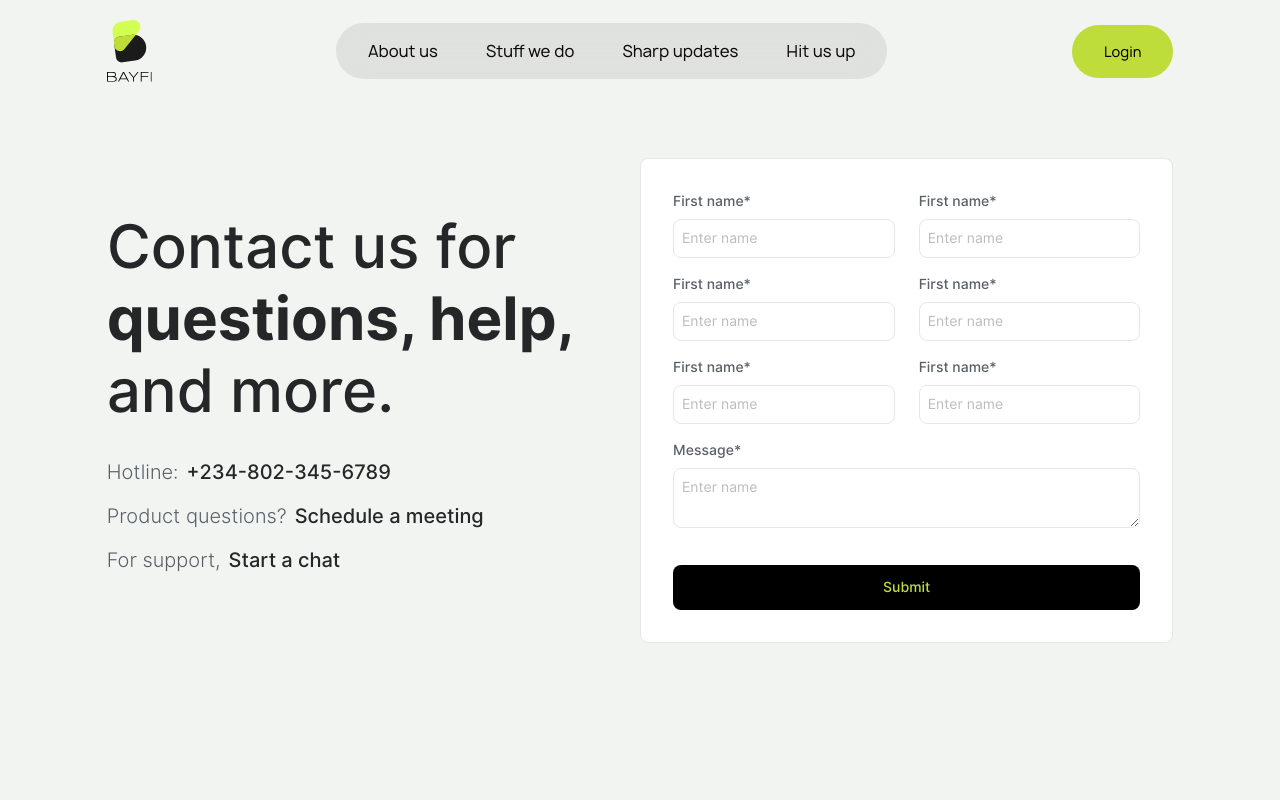
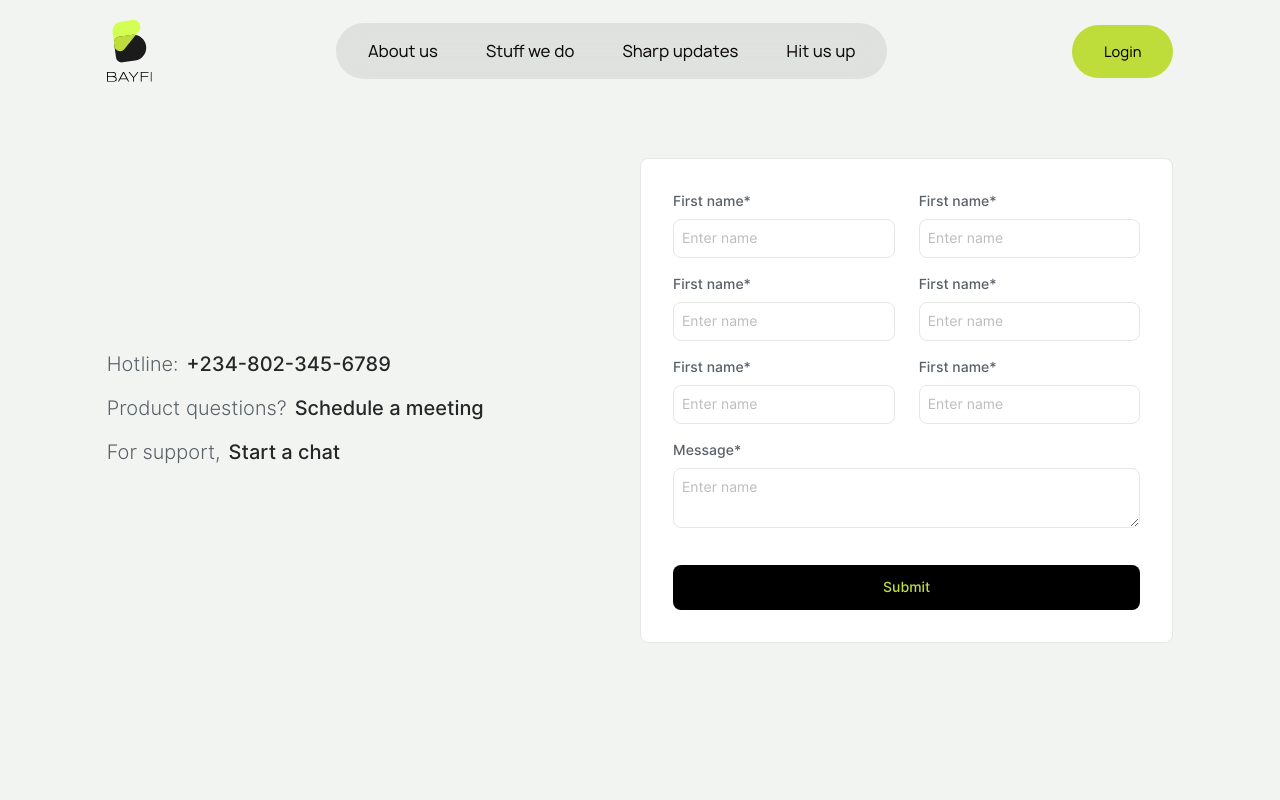
Before and after one commit to oluwaferanmi12/bayfi-fe, a Next.js app: page /contact-us in a window 1280 px wide. Shown: the top 800 px of the page. Built offline with nearby package versions, Linux system fonts and the light colour scheme; what @ant-design/nextjs-registry would draw is missing.

Commit message:
new fixes for the contact page

```diff
--- a/src/app/(landing-pages)/contact-us/page.tsx
+++ b/src/app/(landing-pages)/contact-us/page.tsx
@@ -12,10 +12,15 @@ const ContactUs = () => {
           <Row align={"middle"} justify={"center"}>
             <Col lg={12} xs={24}>
               <div>
-                <p className="text-3xl lg:text-6xl font-inter-medium text-[#242628] lg:leading-18">
+                <p className="text-3xl hidden lg:text-6xl font-inter-medium text-[#242628] lg:leading-18">
                   Contact us for <br />{" "}
                   <span className="font-inter-bold">questions, help,</span>{" "}
                   <br /> and more.
+                </p>
+                 <p className="text-3xl lg:hidden lg:text-6xl font-inter-medium text-[#242628] lg:leading-18">
+                  Contact us for {" "}
+                  <span className="font-inter-bold">questions, help,</span>{" "}
+                   and more.
                 </p>
                 <div className="mt-8">
                   <div className="flex items-center gap-2 text-base lg:text-xl mb-4 ">
```
